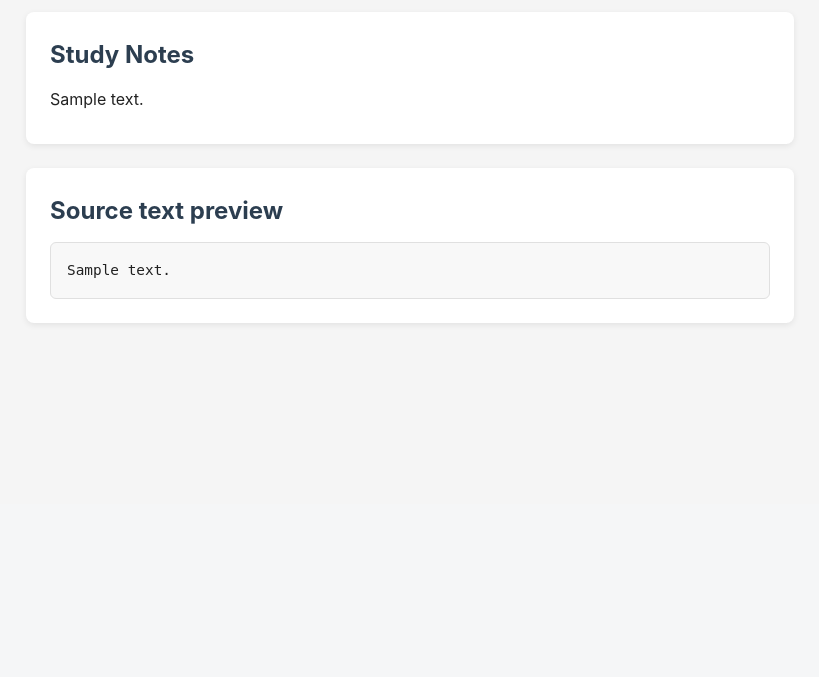
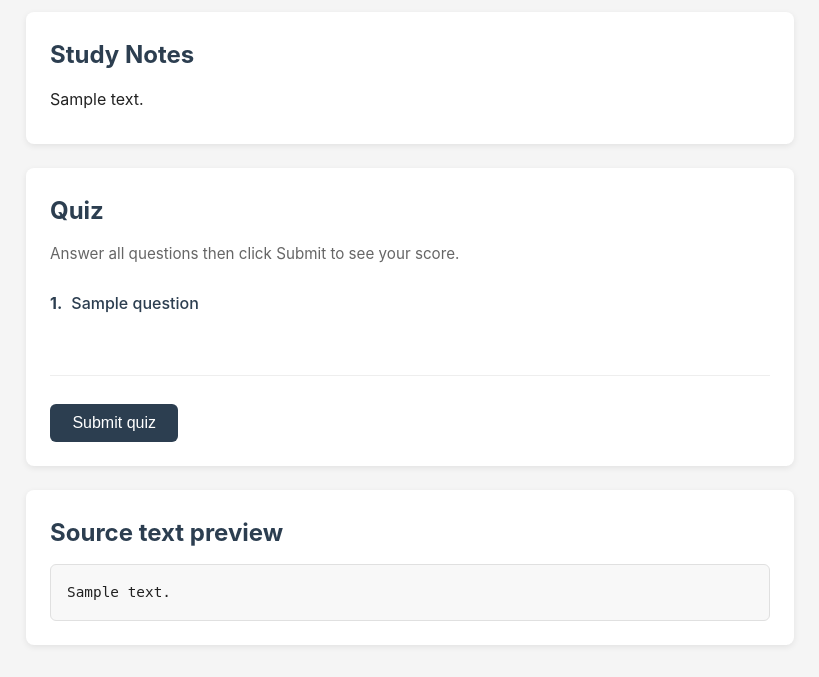
Before and after one commit to antthonyma/study-app, a Flask app: template templates/results.html in a window 1280 px wide. Shown: the part 296-973 px from the top of the page, without its empty margins (230-1049 px from the left). Before the commit the page ends 621 px from the top, so only its background shows below. Run offline with Flask 3, Linux system fonts and the light colour scheme; the template is opened without the code that fills it: most values are stand-ins (such as "Sample title", 1, 10 or a date in 2020).

Commit message:
Added quiz generation with multiple choice and true/false questions

```diff
--- a/app.py
+++ b/app.py
@@ -4,7 +4,7 @@ from werkzeug.utils import secure_filename
 from PyPDF2 import PdfReader
 from dotenv import load_dotenv
 
-from ai_helper import generate_notes, generate_flashcards
+from ai_helper import generate_notes, generate_flashcards, generate_quiz
 
 load_dotenv()
 
@@ -65,7 +65,9 @@ def upload():
 
     flashcards = generate_flashcards(extracted_text)
 
-    return render_template("results.html", filename=filename, text=extracted_text, notes=notes, flashcards=flashcards)
+    quiz = generate_quiz(extracted_text)
+
+    return render_template("results.html", filename=filename, text=extracted_text, notes=notes, flashcards=flashcards, quiz=quiz)
 
 if __name__ == "__main__":
     app.run(debug=True)
--- a/static/css/style.css
+++ b/static/css/style.css
@@ -205,3 +205,107 @@ input[type="file"] {
 .btn-outline:hover {
   background-color: #f0f0f0;
 }
+
+
+.quiz-intro {
+  color: #666;
+  margin-bottom: 1.5rem;
+  font-size: 0.95rem;
+}
+
+.quiz-question {
+  margin-bottom: 1.8rem;
+  padding-bottom: 1.8rem;
+  border-bottom: 1px solid #eee;
+}
+
+.quiz-question:last-of-type {
+  border-bottom: none;
+}
+
+.question-text {
+  font-size: 1rem;
+  font-weight: 500;
+  color: #2c3e50;
+  margin-bottom: 0.75rem;
+  line-height: 1.5;
+}
+
+.question-num {
+  font-weight: 700;
+  margin-right: 0.3rem;
+}
+
+.options-list {
+  display: flex;
+  flex-direction: column;
+  gap: 0.5rem;
+}
+
+.option-label {
+  display: flex;
+  align-items: flex-start;
+  gap: 0.6rem;
+  padding: 0.5rem 0.75rem;
+  border-radius: 6px;
+  border: 1px solid #e0e0e0;
+  cursor: pointer;
+  font-size: 0.95rem;
+  transition: background-color 0.15s;
+}
+
+.option-label:hover {
+  background-color: #f5f5f5;
+}
+
+.option-letter {
+  font-weight: 600;
+  color: #555;
+  min-width: 1.2rem;
+}
+
+.option-label.correct {
+  background-color: #eefbf0;
+  border-color: #4caf50;
+}
+
+.option-label.incorrect {
+  background-color: #fef0f0;
+  border-color: #e53935;
+}
+
+.question-feedback {
+  margin-top: 0.6rem;
+  font-size: 0.9rem;
+  font-weight: 500;
+  min-height: 1.2rem;
+}
+
+.question-feedback.correct {
+  color: #2e7d32;
+}
+
+.question-feedback.incorrect {
+  color: #c62828;
+}
+
+.quiz-score {
+  margin-top: 1.5rem;
+  padding: 1rem 1.25rem;
+  border-radius: 8px;
+  font-size: 1.1rem;
+  font-weight: 500;
+  text-align: center;
+}
+
+.quiz-score.good {
+  background-color: #eefbf0;
+  color: #2e7d32;
+  border: 1px solid #4caf50;
+}
+
+.quiz-score.poor {
+  background-color: #fff8e1;
+  color: #e65100;
+  border: 1px solid #ffb300;
+}
--- a/static/js/main.js
+++ b/static/js/main.js
@@ -108,4 +108,79 @@ document.addEventListener("DOMContentLoaded", function () {
   window.nextCard = nextCard;
   window.prevCard = prevCard;
 
+
+  function submitQuiz() {
+
+    if (typeof quizData === "undefined" || quizData.length === 0) return;
+
+    let score = 0;
+
+    for (let i = 0; i < quizData.length; i++) {
+
+      const feedbackEl = document.getElementById(`feedback-${i}`);
+
+      const selected = document.querySelector(`input[name="question-${i}"]:checked`);
+
+      const allLabels = document.querySelectorAll(`input[name="question-${i}"]`);
+
+      const correctAnswer = quizData[i].answer;
+
+      if (!selected) {
+        if (feedbackEl) {
+          feedbackEl.textContent = `Skipped — correct answer: ${correctAnswer}`;
+          feedbackEl.className = "question-feedback incorrect";
+        }
+        continue;
+      }
+
+      const userAnswer = selected.value;
+
+      const isCorrect = userAnswer.toLowerCase() === correctAnswer.toLowerCase();
+
+      if (isCorrect) {
+        score++;
+        if (feedbackEl) {
+          feedbackEl.textContent = "Correct!";
+          feedbackEl.className = "question-feedback correct";
+        }
+        selected.closest("label").classList.add("correct");
+
+      } else {
+        if (feedbackEl) {
+          feedbackEl.textContent = `Incorrect — correct answer: ${correctAnswer}`;
+          feedbackEl.className = "question-feedback incorrect";
+        }
+        selected.closest("label").classList.add("incorrect");
+
+        allLabels.forEach(function(input) {
+          if (input.value.toLowerCase() === correctAnswer.toLowerCase()) {
+            input.closest("label").classList.add("correct");
+          }
+        });
+      }
+    }
+
+    const submitBtn = document.getElementById("quiz-submit-btn");
+    if (submitBtn) {
+      submitBtn.disabled = true;
+      submitBtn.textContent = "Quiz submitted";
+      submitBtn.style.opacity = "0.5";
+      submitBtn.style.cursor = "default";
+    }
+
+    const scoreEl = document.getElementById("quiz-score");
+    if (scoreEl) {
+      scoreEl.style.display = "block";
+      scoreEl.textContent = `You scored ${score} out of ${quizData.length}`;
+
+      if (score > quizData.length / 2) {
+        scoreEl.className = "quiz-score good";
+      } else {
+        scoreEl.className = "quiz-score poor";
+      }
+    }
+  }
+
+  window.submitQuiz = submitQuiz;
+
 });
--- a/templates/results.html
+++ b/templates/results.html
@@ -61,6 +61,82 @@
             </div>
             {% endif %}
 
+            {% if quiz %}
+            <div class="card">
+                <h2>Quiz</h2>
+                <p class="quiz-intro">Answer all questions then click Submit to see your score.</p>
+
+                <div id="quiz-form">
+
+                    {% for question in quiz %}
+                    <div class="quiz-question" id="question-{{ loop.index0 }}">
+
+                        <p class="question-text">
+                            <span class="question-num">{{ loop.index }}.</span>
+                            {{ question.question }}
+                        </p>
+
+                        {% if question.type == "multiple_choice" %}
+                        <div class="options-list">
+
+                            {% set q_index = loop.index0 %}
+
+                            {% for letter, text in question.options.items() %}
+                            <label class="option-label">
+                                <input
+                                    type="radio"
+                                    name="question-{{ q_index }}"
+                                    value="{{ letter }}"
+                                    data-index="{{ q_index }}"
+                                >
+                                <span class="option-letter">{{ letter }}.</span>
+                                {{ text }}
+                            </label>
+                            {% endfor %}
+
+                        </div>
+
+                        {% elif question.type == "true_false" %}
+                        <div class="options-list">
+
+                            {% set q_index = loop.index0 %}
+
+                            <label class="option-label">
+                                <input
+                                    type="radio"
+                                    name="question-{{ q_index }}"
+                                    value="True"
+                                    data-index="{{ q_index }}"
+                                >
+                                True
+                            </label>
+
+                            <label class="option-label">
+                                <input
+                                    type="radio"
+                                    name="question-{{ q_index }}"
+                                    value="False"
+                                    data-index="{{ q_index }}"
+                                >
+                                False
+                            </label>
+
+                        </div>
+                        {% endif %}
+
+                        <div class="question-feedback" id="feedback-{{ loop.index0 }}"></div>
+
+                    </div>
+                    {% endfor %}
+
+                    <button class="btn" id="quiz-submit-btn" onclick="submitQuiz()">Submit quiz</button>
+
+                    <div id="quiz-score" class="quiz-score" style="display:none;"></div>
+
+                </div>
+            </div>
+            {% endif %}
+
             <div class="card">
                 <h2>Source text preview</h2>
                 <pre class="text-preview">{{ text }}</pre>
@@ -68,6 +144,7 @@
 
             <script>
                 const flashcardData = JSON.parse('{{ flashcards|default([])|tojson|safe }}');
+                const quizData = JSON.parse('{{ quiz|default([])|tojson|safe }}');
             </script>
         </main>
 
```
Also changed, not shown: ai_helper.py (+109 -0 lines), 1 other file.
